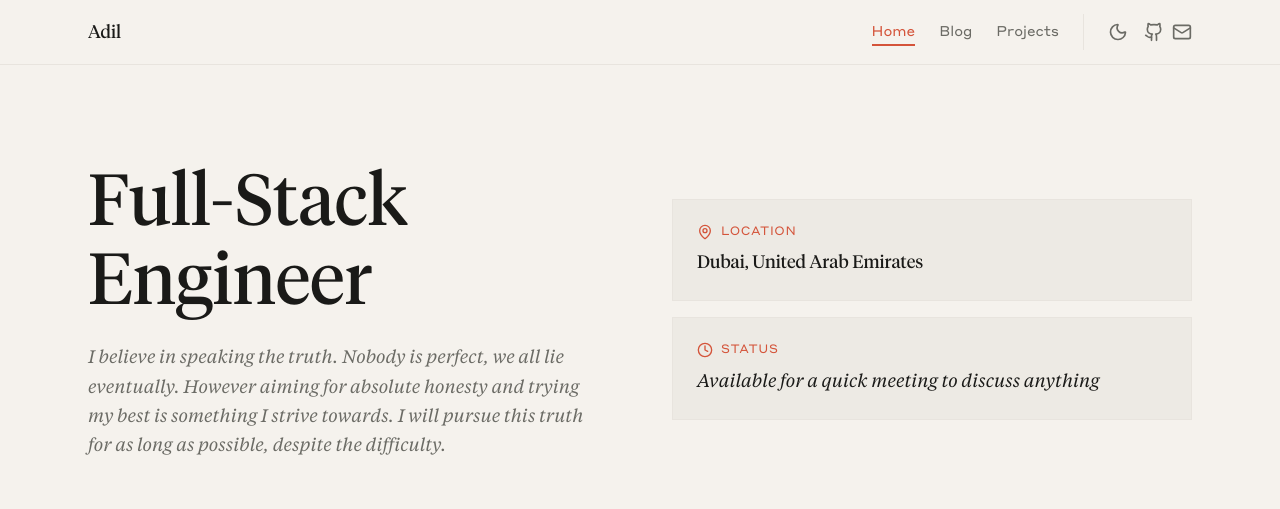
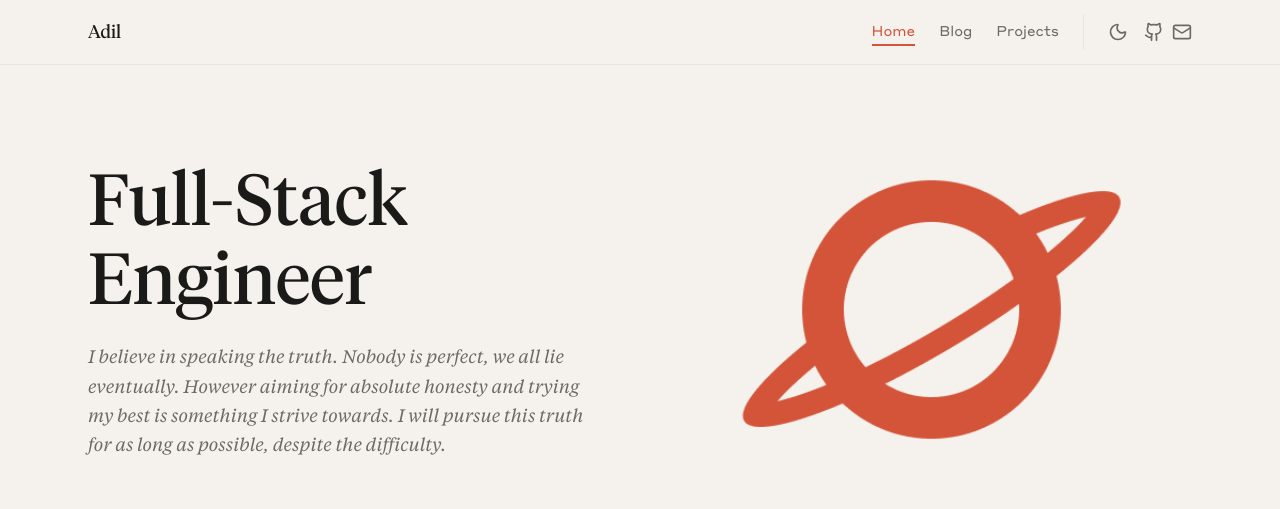
Before and after one commit to AdiKsOnDev/portfolio, a Next.js app: page / in a window 1280 px wide. Shown: the top 509 px of the page. Built offline with nearby package versions, Linux system fonts and the light colour scheme.

Commit message:
feat: add new logo

```diff
--- a/components/features/Hero.tsx
+++ b/components/features/Hero.tsx
@@ -1,12 +1,10 @@
 "use client";
 
-import { getProfile, getContact } from "@/lib/data";
-import { MapPin, Clock } from "lucide-react";
+import { getProfile } from "@/lib/data";
 import { FadeIn } from "@/components/ui";
 
 export function Hero() {
   const profile = getProfile();
-  const contact = getContact();
 
   return (
     <section className="max-w-6xl mx-auto px-6 py-24 grid grid-cols-1 lg:grid-cols-2 gap-16 items-center">
@@ -22,25 +20,12 @@ export function Hero() {
       </FadeIn>
 
       <FadeIn delay={150}>
-        <div className="space-y-4">
-          <div className="bg-card p-6 border border-muted-border transition-all duration-300 hover:border-accent/50">
-            <span className="flex items-center gap-2 text-xs uppercase tracking-wider text-accent font-sans mb-2">
-              <MapPin className="w-4 h-4" />
-              Location
-            </span>
-            <span className="font-serif text-lg text-foreground">
-              {profile.location}
-            </span>
-          </div>
-          <div className="bg-card p-6 border border-muted-border transition-all duration-300 hover:border-accent/50">
-            <span className="flex items-center gap-2 text-xs uppercase tracking-wider text-accent font-sans mb-2">
-              <Clock className="w-4 h-4" />
-              Status
-            </span>
-            <span className="font-serif italic text-lg text-foreground">
-              {contact.availability.message}
-            </span>
-          </div>
+        <div className="hidden lg:flex justify-center">
+          <img
+            src="/logo.png"
+            alt="Adil Alizada Logo"
+            className="w-full max-w-[420px] h-auto"
+          />
         </div>
       </FadeIn>
     </section>
--- a/data/content/projects.json
+++ b/data/content/projects.json
@@ -5,7 +5,7 @@
       "title": "StarComp",
       "description": "Modern tiling Wayland compositor built in Rust using the Smithay library for high-performance window management.",
       "longDescription": "StarComp is a cutting-edge tiling Wayland compositor written in Rust, leveraging the powerful Smithay library for low-level Wayland protocol implementation. Designed for efficiency and customization, it provides a blazingly fast window management experience with minimal resource usage. Features include dynamic tiling layouts, keyboard-driven workflow, and extensive configuration options. Built with memory safety and performance in mind, utilizing Rust's zero-cost abstractions and ownership system to deliver a compositor that's both reliable and lightning-fast.",
-      "image": "https://i.ibb.co/6cBGrwQD/Slide-16-9-5.png",
+      "image": "https://i.ibb.co/zTfSZ16V/Slide-16-9-6.png",
       "tags": [
         "Rust",
         "Wayland",
```
Also changed, not shown: public/favicon.svg, public/logo.png (added).
